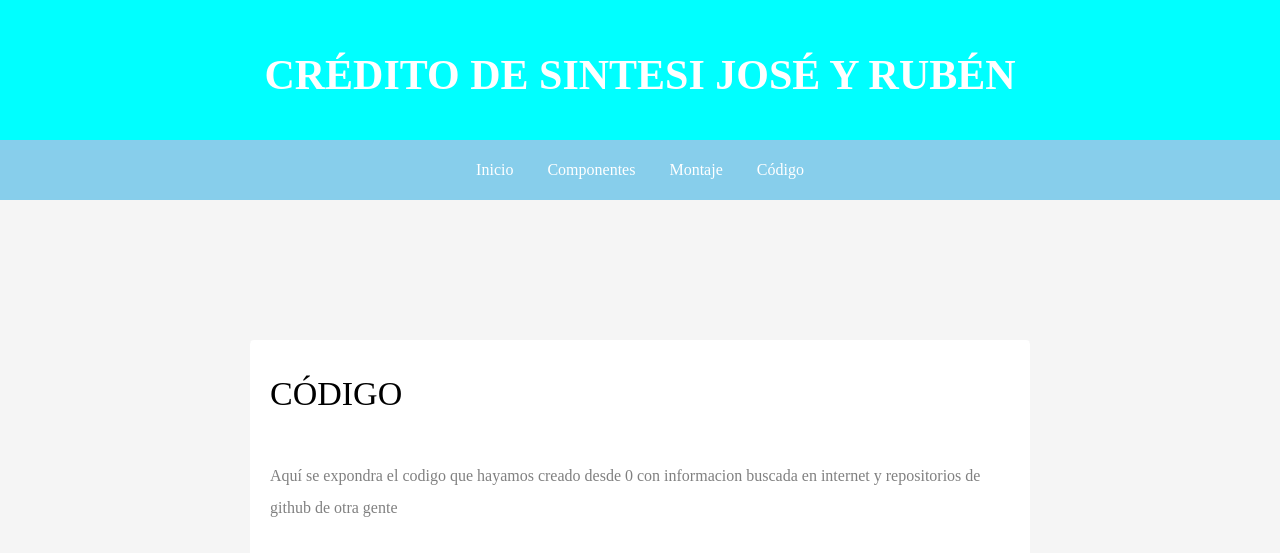
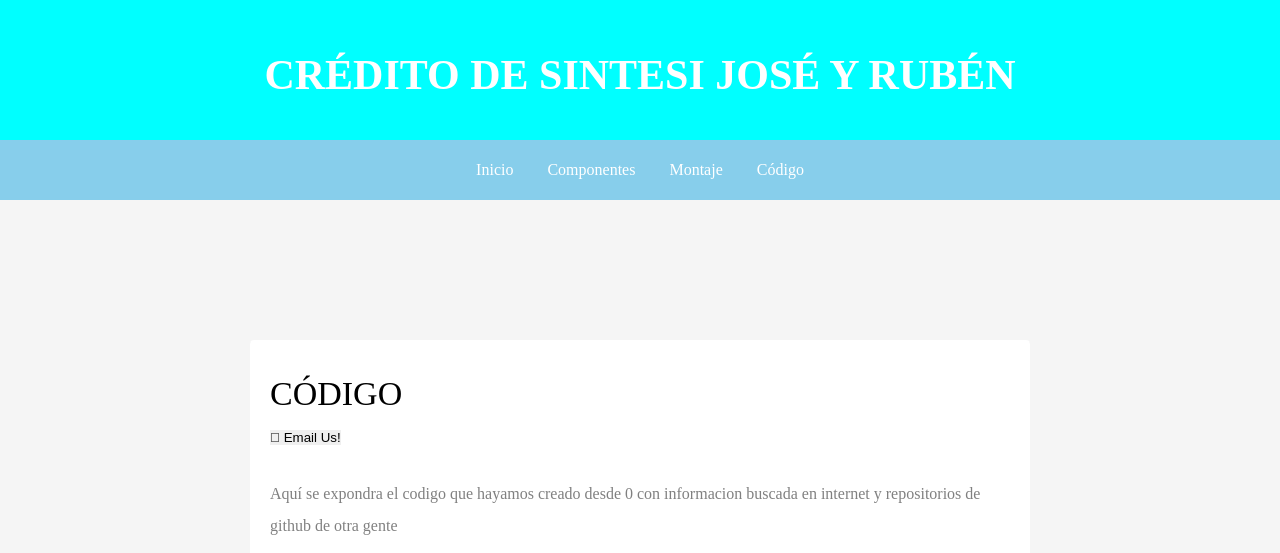
Before and after one commit to Joselito74proFortnite/CreditoDeSintesi, a plain HTML site: page codigo.html in a window 1280 px wide. Shown: the top 553 px of the page. Drawn offline with nearby package versions, Linux system fonts and the light colour scheme.

Commit message:
mamichula

```diff
--- a/codigo.html
+++ b/codigo.html
@@ -13,7 +13,10 @@
     <div class="wrapper4">
         <section>
             <h2>CÓDIGO</h2>
-
+            <button type="submit">
+                <span class="fa-solid fa-envelope"></span> Email Us!
+              </button>
+              <i class="fa-solid fa-face-smile"></i>
             <p>
                 <i class="fa-solid fa-house"></i>
                 <i class="fa-regular fa-face-smile"></i>
```
